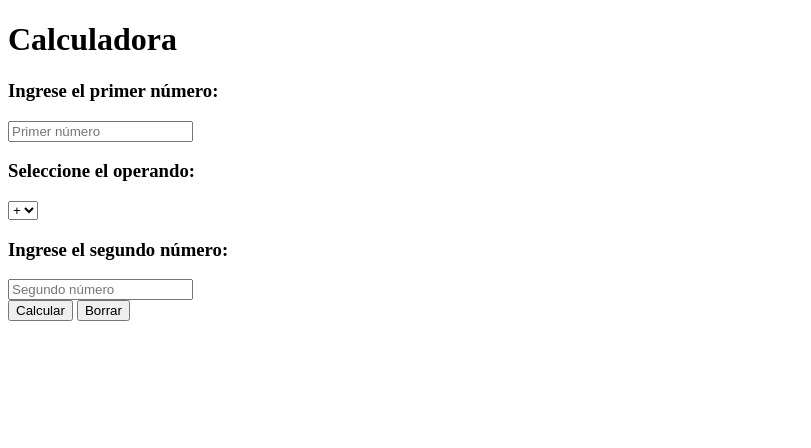
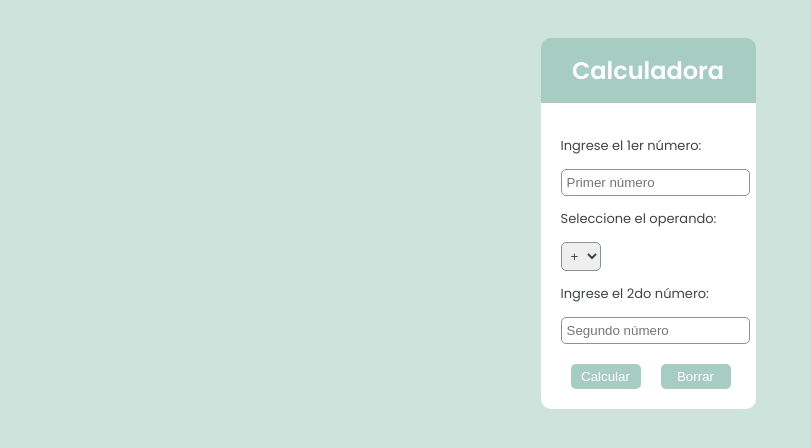
Before and after one commit to Ferrrchu/ICS-CICD, a website built with Vite: page index.html in a window 1280 px wide. Shown: the whole page, without its empty margins (0-811 px from the left). Built offline with nearby package versions, Linux system fonts and the light colour scheme.

Commit message:
Detalles

```diff
--- a/index.html
+++ b/index.html
@@ -3,18 +3,25 @@
 
 <head>
     <meta charset="UTF-8">
-    <title>Calculadora Simple</title>
-    <link rel="stylesheet" href="styles.css">
-</head>
+    <title>Calculadora</title>
+    <link rel="stylesheet" href="/src/styles.css">
+
+    <link rel="preconnect" href="https://fonts.googleapis.com">
+    <link rel="preconnect" href="https://fonts.gstatic.com" crossorigin>
+    <link href="https://fonts.googleapis.com/css2?family=Poppins:ital,wght@0,100;0,200;0,300;0,400;0,500;0,600;0,700;0,800;0,900;1,100;1,200;1,300;1,400;1,500;1,600;1,700;1,800;1,900&display=swap"
+        rel="stylesheet">
+    </head>
 
 <body>
-    <h1>Calculadora</h1>
+    <div id="titulo">
+        <h2>Calculadora</h2>
+    </div>
 
-    <div class="calculadora">
-        <h3>Ingrese el primer número:</h3>
+    <div id="calculadora">
+        <p>Ingrese el 1er número:</p>
         <input type="number" id="op1" placeholder="Primer número" required>
 
-        <h3>Seleccione el operando:</h3>
+        <p>Seleccione el operando:</p>
         <select id="operador">
             <option value="+">+</option>
             <option value="-">−</option>
@@ -22,18 +29,18 @@
             <option value="/">÷</option>
         </select>
 
-        <h3>Ingrese el segundo número:</h3>
+        <p>Ingrese el 2do número:</p>
         <input type="number" id="op2" placeholder="Segundo número" required>
 
-        <div class="botones">
-            <button onclick="calcular()">Calcular</button>
-            <button onclick="borrar()">Borrar</button>
+        <div id="botones">
+            <button id="btn-calcular">Calcular</button>
+            <button id="btn-borrar">Borrar</button>
         </div>
 
         <p id="resultado"></p>
     </div>
 
-    <script type="module" src="/src/main.js"></script>
+    <script type="module" src="./src/main.js"></script>
 
 </body>
 
--- a/src/borrar.js
+++ b/src/borrar.js
@@ -1,6 +1,12 @@
 export function borrar() {
-    document.getElementById('op1').value = '';
-    document.getElementById('op2').value = '';
-    document.getElementById('resultado').textContent = '';
-    document.getElementById('operador').value = '+';
+
+    let op1 = parseFloat(document.getElementById('op1').value);
+    let op2 = parseFloat(document.getElementById('op2').value);
+    let operador = document.getElementById('operador').value;
+    const elemResultado = document.getElementById('resultado');
+
+    op1 = '';
+    op2 = '';
+    operador = '+';
+    elemResultado.style.display = "none"
 }
--- a/src/calcular.js
+++ b/src/calcular.js
@@ -1,6 +1,8 @@
 import { suma } from './suma.js';
 
 export function calcular() {
+    console.log("a")
+
     const op1 = parseFloat(document.getElementById('op1').value);
     const op2 = parseFloat(document.getElementById('op2').value);
     const operador = document.getElementById('operador').value;
@@ -34,4 +36,5 @@ export function calcular() {
     }
 
     elemResultado.textContent = "Resultado: " + resultado;
+    elemResultado.style.display = "block"
 }
--- a/src/main.js
+++ b/src/main.js
@@ -1,6 +1,8 @@
-import './styles.css'
 import { calcular } from './calcular.js'
 import { borrar } from './borrar.js'
 
-window.calcular = calcular
-window.borrar = borrar
+const btnCalcular = document.getElementById('btn-calcular')
+const btnBorrar = document.getElementById('btn-borrar')
+
+btnCalcular.addEventListener("click", calcular)
+btnBorrar.addEventListener("click", borrar)
--- a/src/styles.css
+++ b/src/styles.css
@@ -0,0 +1,82 @@
+body{
+    width: 100%;
+    display: flex;
+    flex-direction: column;
+    justify-content: center;
+    align-items: center;
+    background-color: rgb(206, 227, 220);
+    padding: 30px 0px;
+    font-family: poppins;
+    font-weight:400;
+    color: #3f4445;
+}
+#titulo{
+    width: 175px;
+    background-color: rgb(167, 204, 193);
+    border-radius: 10px 10px 0px 0px;
+    display: flex;
+    justify-content: center;
+    align-items: center;
+    padding: 15px 20px;
+}
+
+h2{
+    font-weight: 600;
+    color: white;
+    margin: 0px;
+}
+
+p{
+    font-size: small;
+}
+
+#calculadora{
+    width: 175px;
+    height: auto;
+    display: flex;
+    flex-direction: column;
+    justify-content: center;
+    align-items: start;
+    background-color: white;
+    padding: 20px;
+    border-radius: 0px 0px 10px 10px;
+}
+
+select{
+    border: 1px solid #889497;
+    border-radius: 5px;
+    color: #3f4445;
+    padding: 5px;
+}
+
+#formulario {
+    display: flex;
+    flex-direction: column;
+    justify-content: center;
+}
+
+input{
+    border: 1px solid #889497;
+    border-radius: 5px;
+    padding: 5px;
+}
+
+#botones{
+    display: flex;
+    align-items: center;
+    padding: 20px 10px 0px 10px;
+    gap: 20px;
+}
+
+button{
+    width: 70px;
+    border: 0px solid;
+    border-radius: 5px;
+    padding: 5px;
+    background-color: rgb(167, 204, 193);
+    color: white;
+}
+
+#resultado{
+    display: none;
+}
```
Also changed, not shown: Images/Pipeline.png (added), images/gato-bailarin.gif (deleted).
